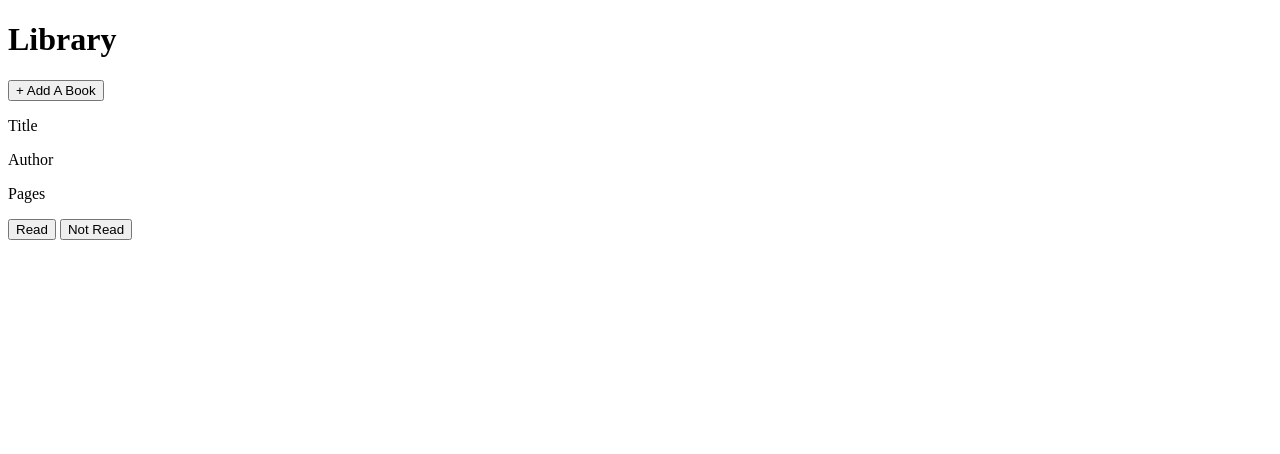
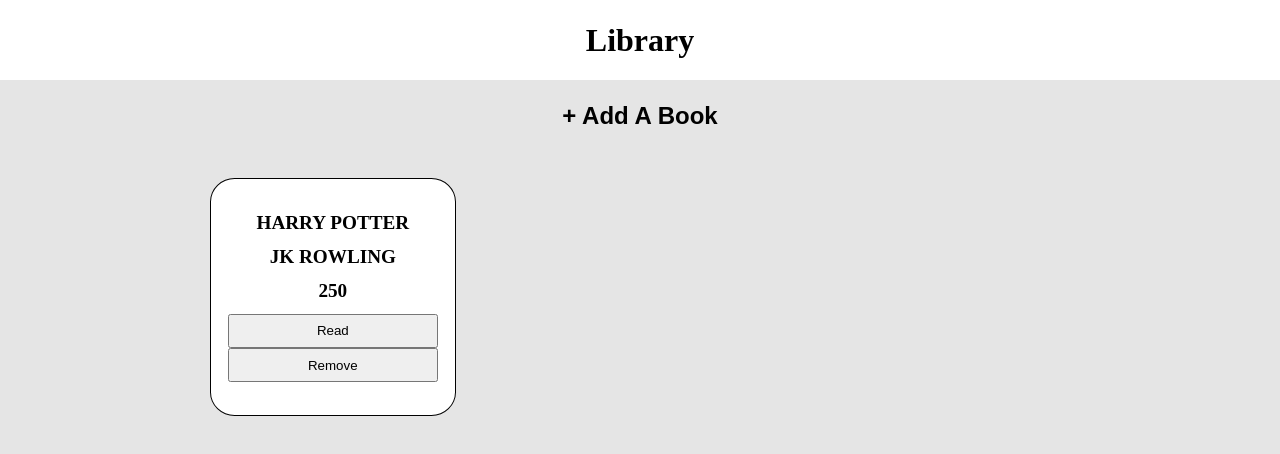
Before and after one commit to kyougene/library, a plain HTML site: page index.html in a window 1280 px wide. Drawn offline with Linux system fonts and the light colour scheme.

Commit message:
styling done

```diff
--- a/index.html
+++ b/index.html
@@ -4,25 +4,27 @@
     <meta charset="UTF-8">
     <meta http-equiv="X-UA-Compatible" content="IE=edge">
     <meta name="viewport" content="width=device-width, initial-scale=1.0">
+    <link rel="stylesheet" href="style.css">
     <title>Library</title>
 </head>
 <body>
-    <div class="main">
-        <header>
-            <div class="title"><h1>Library</h1></div>
-        </header>
-        <main>
+    <header>
+        <div class="title"><h1>Library</h1></div>
+    </header>
+    <main>
+        <div class="addbutton">
             <button class="add">+ Add A Book</button>
-            <div class="cards">
-                <div class="card">
-                    <p>Title</p>
-                    <p>Author</p>
-                    <p>Pages</p>
-                    <button>Read</button>
-                    <button>Not Read</button>
-                </div>
+        </div>
+         <div class="main-content">
+            <div class="book-card">
+                <div class="book-title">HARRY POTTER</div>
+                <div class="book-author">JK ROWLING</div>
+                <div class="number-of-pages">250</div>
+                <button class="read-status">Read</button>
+                <button class="remove">Remove</button>
             </div>
-        </main>
+         </div>
     </div>
+<script src="app.js"></script>
 </body>
 </html>
--- a/style.css
+++ b/style.css
@@ -4,21 +4,70 @@
     box-sizing: border-box;
 }
 
-.main {
+body {
     width: 100vw;
     height: 100vh;
+    display: grid;
+    grid-template-columns: 100%;
+    grid-template-rows: 10% 90%;
 }
 
 header {
+    display: flex;
+    justify-content: center;
+    align-items: center;
+}
+
+main {
+    display: grid;
+    grid-template-columns: 100%;
+    grid-template-rows: 10% 90%;
+    background-color: rgba(0, 0, 0, 0.1);
+}
+
+.addbutton {
+    display: flex;
+    justify-content: center;
+}
+
+.add {
+    background-color: transparent;
+    border: 1px solid transparent;
+    border-radius: 5%;
+    font-size: 1.5rem;
+    font-weight: bold;
+    cursor: pointer;
+    height: 100%;
+}
+
+.add:hover{
+    background-color: rgba(0, 0, 0, 0.2);
+}
+
+.main-content {
+    height: 100%;
+    display: grid;
+    grid-template-columns: repeat(3, 20%);
+    grid-auto-rows: 40%;
+    padding: 2%;
+    gap: 5%;
+    overflow-y: auto;
+    justify-content: center;
+}
+
+.book-card {
+    background-color: white;
+    border: 1px solid black;
+    border-radius: 10%;
+    display: grid;
+    grid-template-columns: 90%;
+    grid-template-rows: repeat(5, 15%);
+    padding: 2%;
+    height: 100%;
     width: 100%;
-    height: 15%;
+    font-size: 1.2rem;
     font-weight: bold;
     text-align: center;
-    background-color: black;
-    box-shadow: 5%;
+    align-content: center;
+    justify-content: center;
 }
-
-
-.card {
-
-}
```
Also changed, not shown: app.js (deleted, +0 -40 lines).
